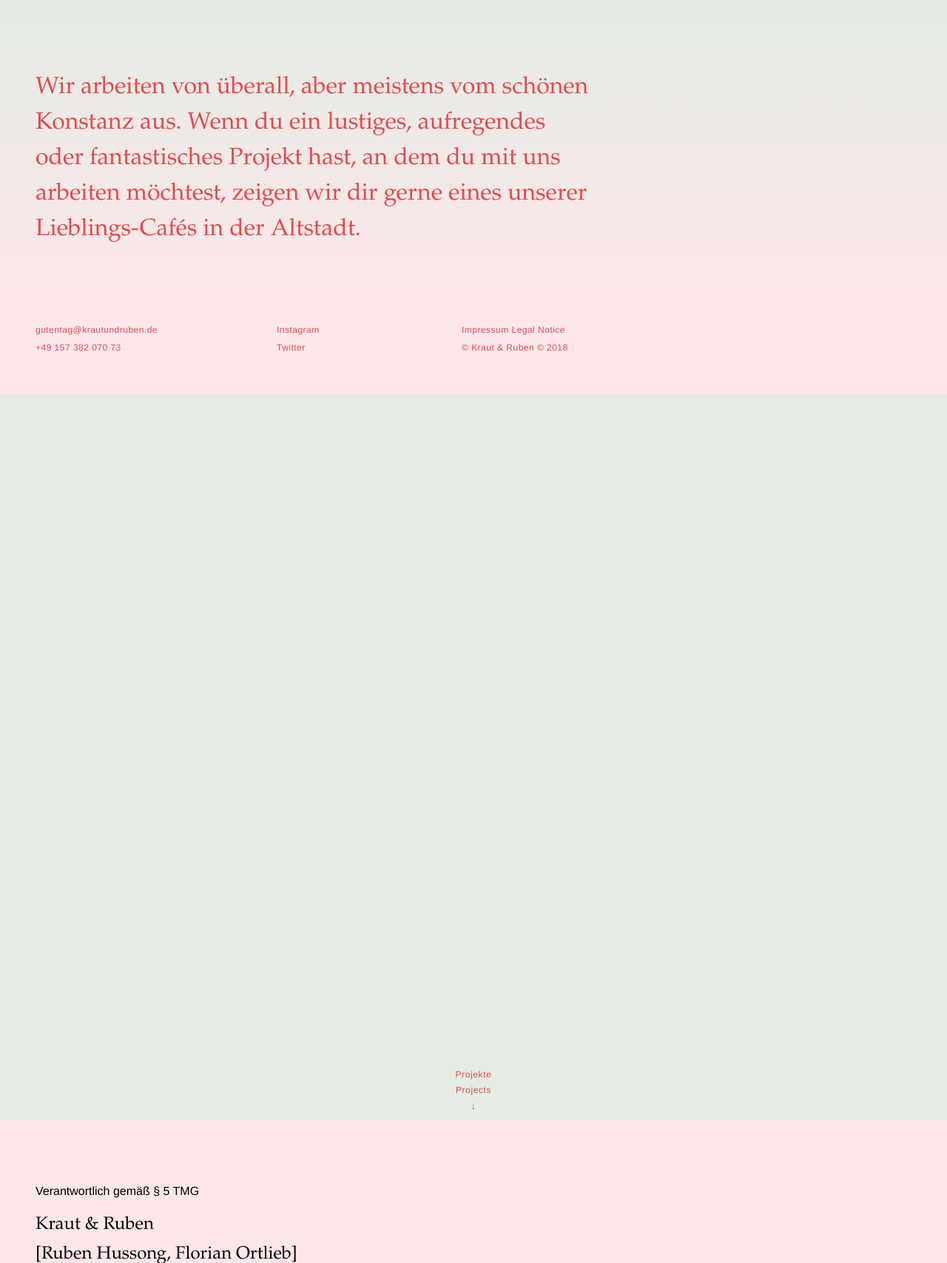
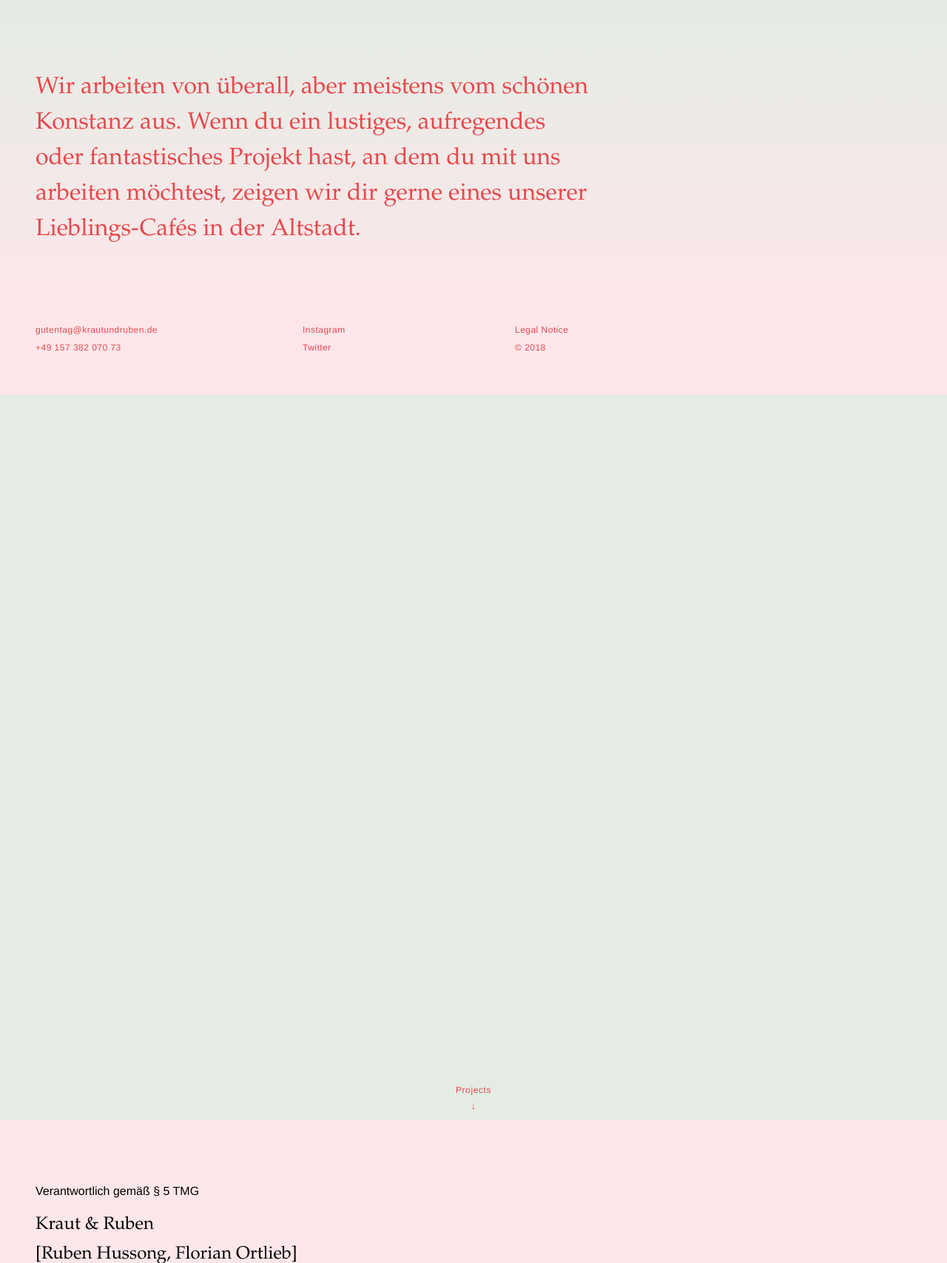
Before and after one commit to rubenhussong/kraut-und-ruben-web, a PHP site: page / in a window 1280 px wide. Shown: the part 1086-2794 px from the top of the page at 74% size. Run offline with PHP 8.4, Linux system fonts and the light colour scheme; style sheets or scripts are compiled from the project's sources; some web fonts are replaced.

Commit message:
page main fixes

```diff
--- a/app/php/modules/page-main.php
+++ b/app/php/modules/page-main.php
@@ -1,6 +1,5 @@
 <div class="on-load scroll-top" id="scroll-marker-wrapper">
     <a href="#section--projects" id="scroll-marker">
-        <p>Projekte</p>
         <p>
             <?php if ($lang == 'de'): ?>
                 Projekte
@@ -135,7 +134,6 @@
         </li>
         <li class="fade-in footer-li">
             <p>
-                <a href="#imprint">Impressum</a>
                 <a href="#imprint">
                     <?php if ($lang == 'de'): ?>
 
@@ -149,7 +147,6 @@
                 </a>
             </p>
             <p id="copyright">
-                <span>© Kraut & Ruben</span>
                 <span>© <?php echo date("Y"); ?></span>
             </p>
         </li>
```
